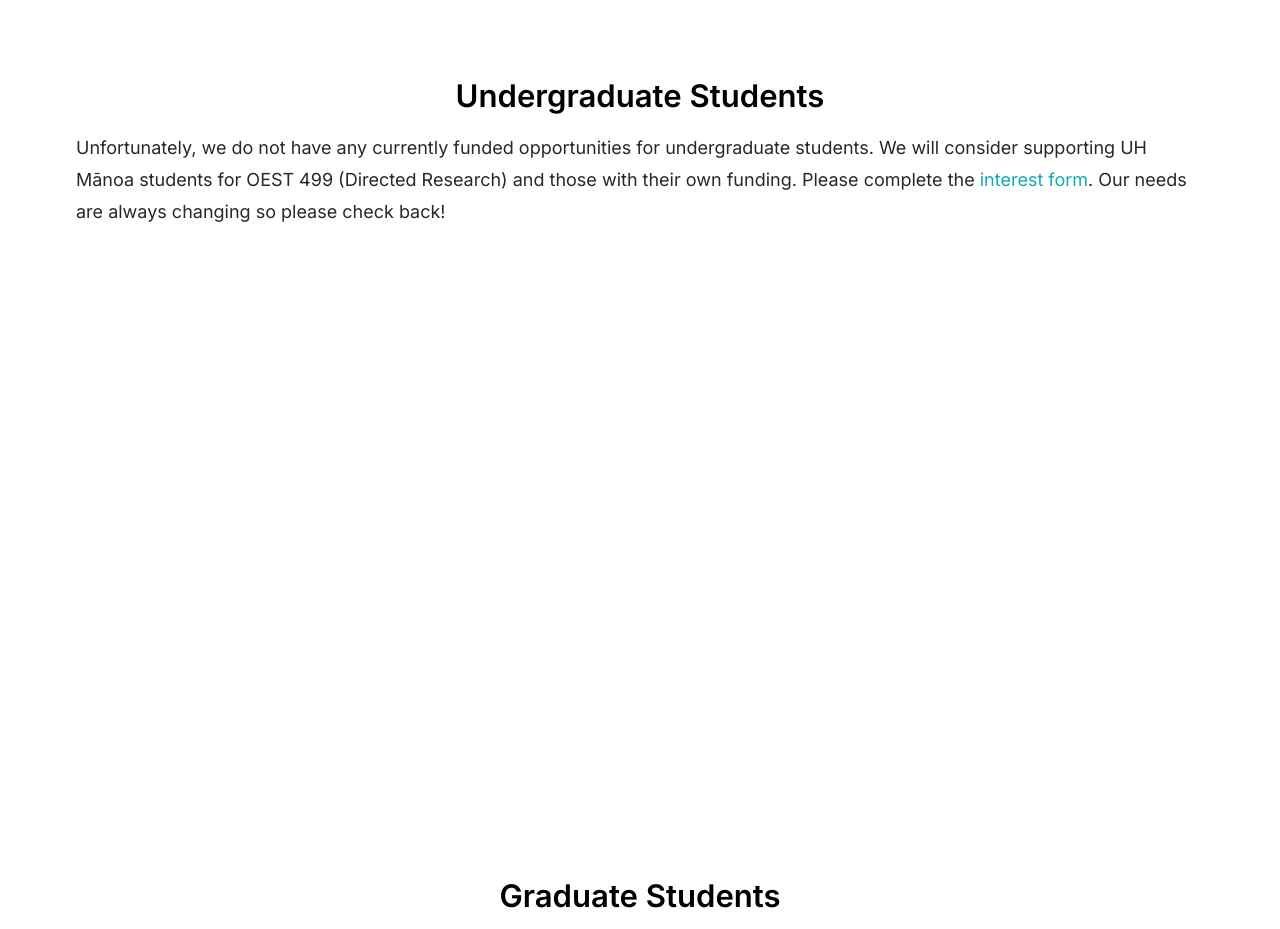
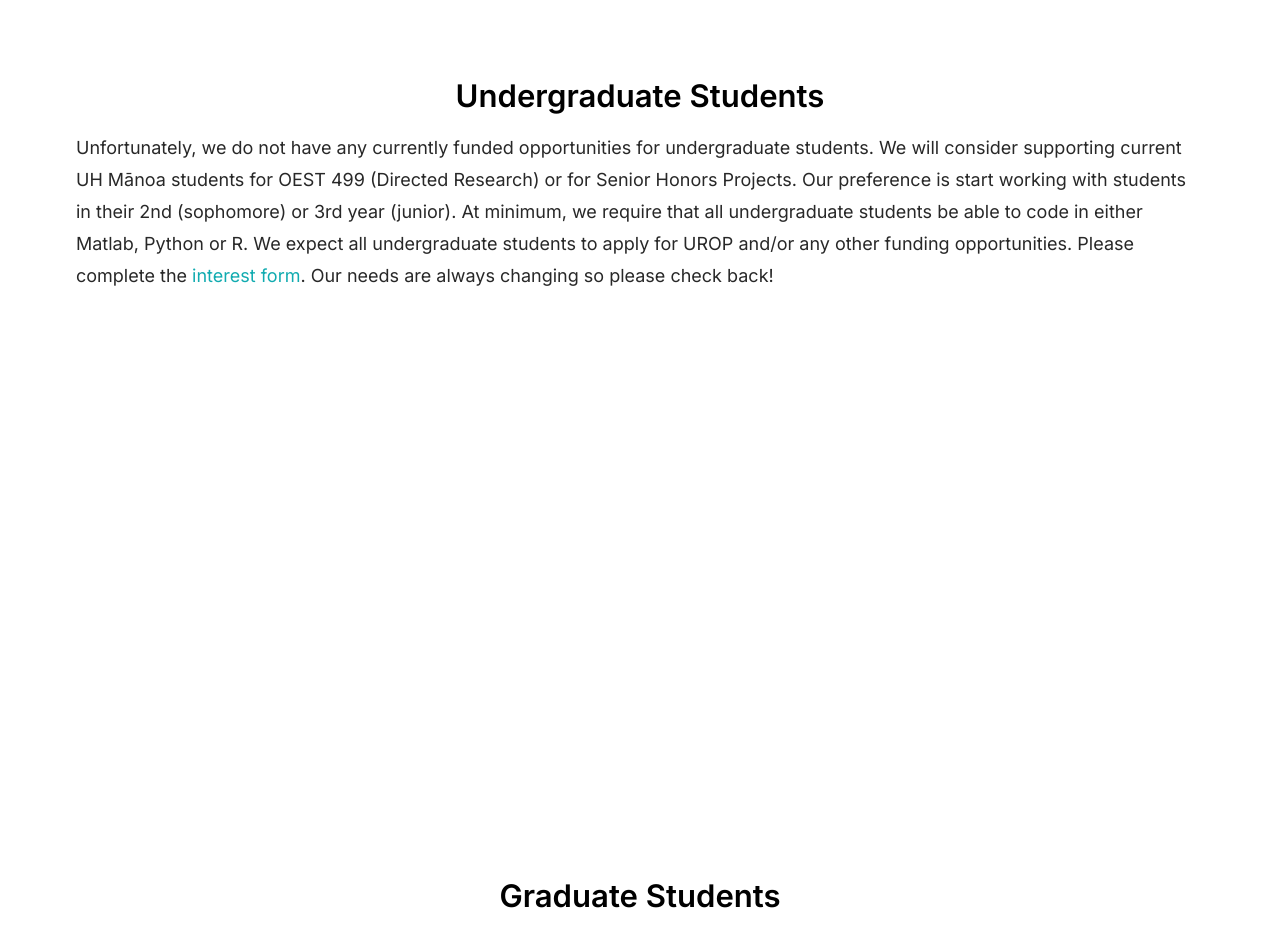
Before and after one commit to pagniello-lab/pagniello-lab.github.io, a plain HTML site: page join-us.html in a window 1280 px wide. Shown: the part 1060-1989 px from the top of the page. Drawn offline with Linux system fonts and the light colour scheme; files whose address does not match are found by name.

Commit message:
sync to new desktop

```diff
--- a/join-us.html
+++ b/join-us.html
@@ -177,8 +177,9 @@
     </div>
 
     <div class="row">
-      <p>Unfortunately, we do not have any currently funded opportunities for undergraduate students. We will consider supporting UH Mānoa students for OEST 499 (Directed Research)
-        and those with their own funding.
+      <p>Unfortunately, we do not have any currently funded opportunities for undergraduate students. We will consider supporting current UH Mānoa students for OEST 499 (Directed Research) or for Senior Honors Projects.
+        Our preference is start working with students in their 2nd (sophomore) or 3rd year (junior). At minimum, we require that all undergraduate students be able to code in either Matlab, Python or R.
+        We expect all undergraduate students to apply for UROP and/or any other funding opportunities.
         Please complete the <a href="https://tally.so/r/3yDzq6" target="_blank">interest form</a>.
         Our needs are always changing so please check back!</p>
       </div>
```
Also changed, not shown: 1 other file.
